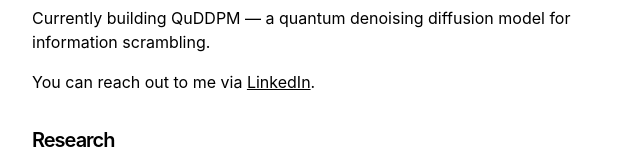
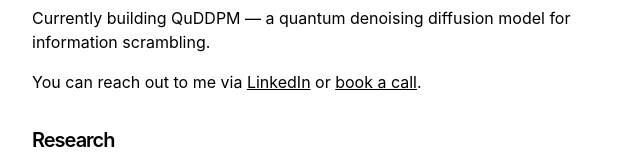
Before and after one commit to tjeong117/tdot, a Next.js app: page / in a window 1280 px wide. Shown: the part 346-506 px from the top of the page, without its empty margins (320-960 px from the left). Built offline with nearby package versions, Linux system fonts and the light colour scheme.

Commit message:
add cal link

```diff
--- a/app/page.tsx
+++ b/app/page.tsx
@@ -44,6 +44,15 @@
         >
           LinkedIn
         </a>
+        {` or `}
+        <a
+          href="https://cal.com/jeong-tom-cqkvqm/15min"
+          target="_blank"
+          rel="noopener noreferrer"
+          className="underline"
+        >
+          book a call
+        </a>
         {`.`}
       </p>
       <div className="my-8">
```
